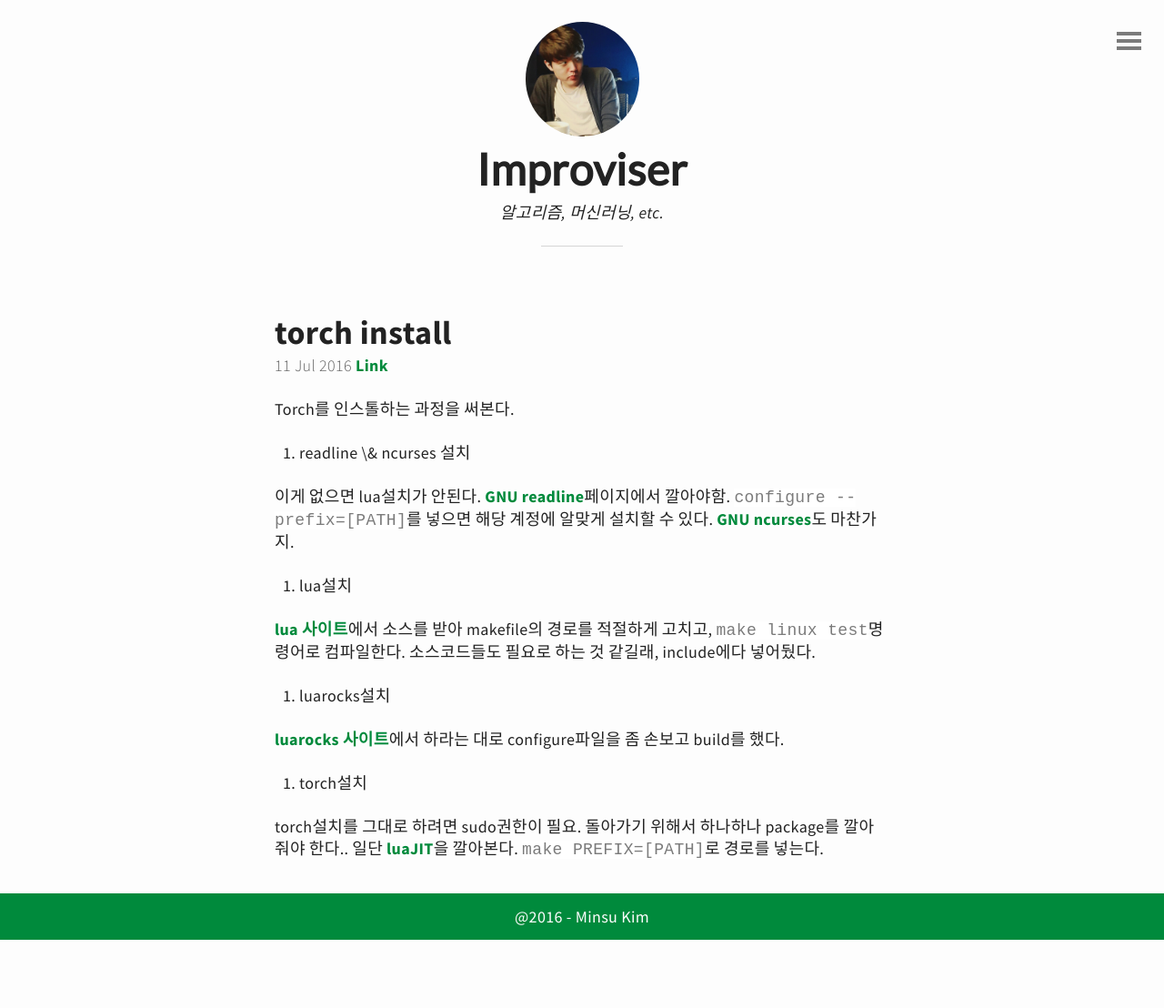
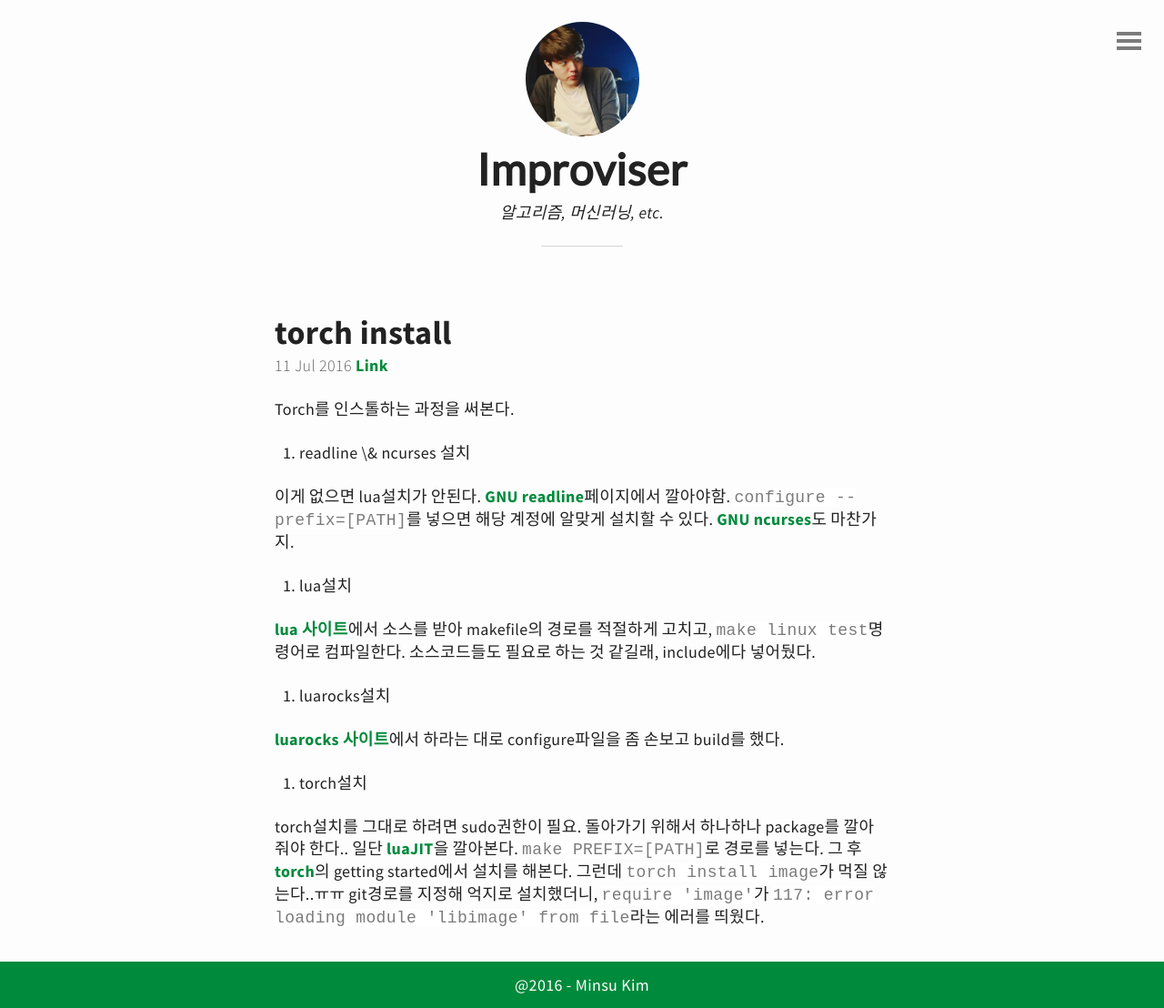
Before and after one commit to minsuu/minsuu.github.io, a Jekyll site: the page built from _posts/2016-07-11-torch-install.markdown, in a window 1280 px wide. Shown: the whole page at 91% size. Built offline with Jekyll 4.4.1, drawn with Linux system fonts in a browser that asks for light colours; some web fonts are replaced; Markdown is read by kramdown in place of the engine named in the settings; comment, search, counter and statistics services are not loaded; before the commit the page ends 1033 px from its top, so only the background shows below that.

Commit message:
2016-07-11 03:50:07 PM autoupdate

```diff
--- a/_posts/2016-07-11-torch-install.markdown
+++ b/_posts/2016-07-11-torch-install.markdown
@@ -6,11 +6,11 @@ Torch를 인스톨하는 과정을 써본다.
 
 0. readline \& ncurses 설치
 
-이게 없으면 lua설치가 안된다. [GNU readline](https://cnswww.cns.cwru.edu/php/chet/readline/rltop.html)페이지에서 깔아야함. `configure --prefix=[PATH]`를 넣으면 해당 계정에 알맞게 설치할 수 있다. [GNU ncurses](https://www.gnu.org/software/ncurses/)도 마찬가지.
+이게 없으면 lua설치가 안된다. [GNU readline](https://cnswww.cns.cwru.edu/php/chet/readline/rltop.html)페이지에서 깔아야함. ``configure --prefix=[PATH]``를 넣으면 해당 계정에 알맞게 설치할 수 있다. [GNU ncurses](https://www.gnu.org/software/ncurses/)도 마찬가지.
 
 1. lua설치
 
-[lua 사이트](https://www.lua.org/download.html)에서 소스를 받아 makefile의 경로를 적절하게 고치고, `make linux test`명령어로 컴파일한다. 소스코드들도 필요로 하는 것 같길래, include에다 넣어뒀다.
+[lua 사이트](https://www.lua.org/download.html)에서 소스를 받아 makefile의 경로를 적절하게 고치고, ``make linux test``명령어로 컴파일한다. 소스코드들도 필요로 하는 것 같길래, include에다 넣어뒀다.
 
 2. luarocks설치
 
@@ -19,4 +19,6 @@ Torch를 인스톨하는 과정을 써본다.
 3. torch설치
 
 torch설치를 그대로 하려면 sudo권한이 필요. 돌아가기 위해서 하나하나 package를 깔아줘야 한다..
-일단 [luaJIT](http://luajit.org/install.html)을 깔아본다. `make PREFIX=[PATH]`로 경로를 넣는다.
+일단 [luaJIT](http://luajit.org/install.html)을 깔아본다. ``make PREFIX=[PATH]``로 경로를 넣는다.
+그 후 [torch](http://torch.ch/docs/getting-started.html#_)의 getting started에서 설치를 해본다.
+그런데 ``torch install image``가 먹질 않는다..ㅠㅠ git경로를 지정해 억지로 설치했더니, ``require 'image'``가 ``117: error loading module 'libimage' from file``라는 에러를 띄웠다.
```
